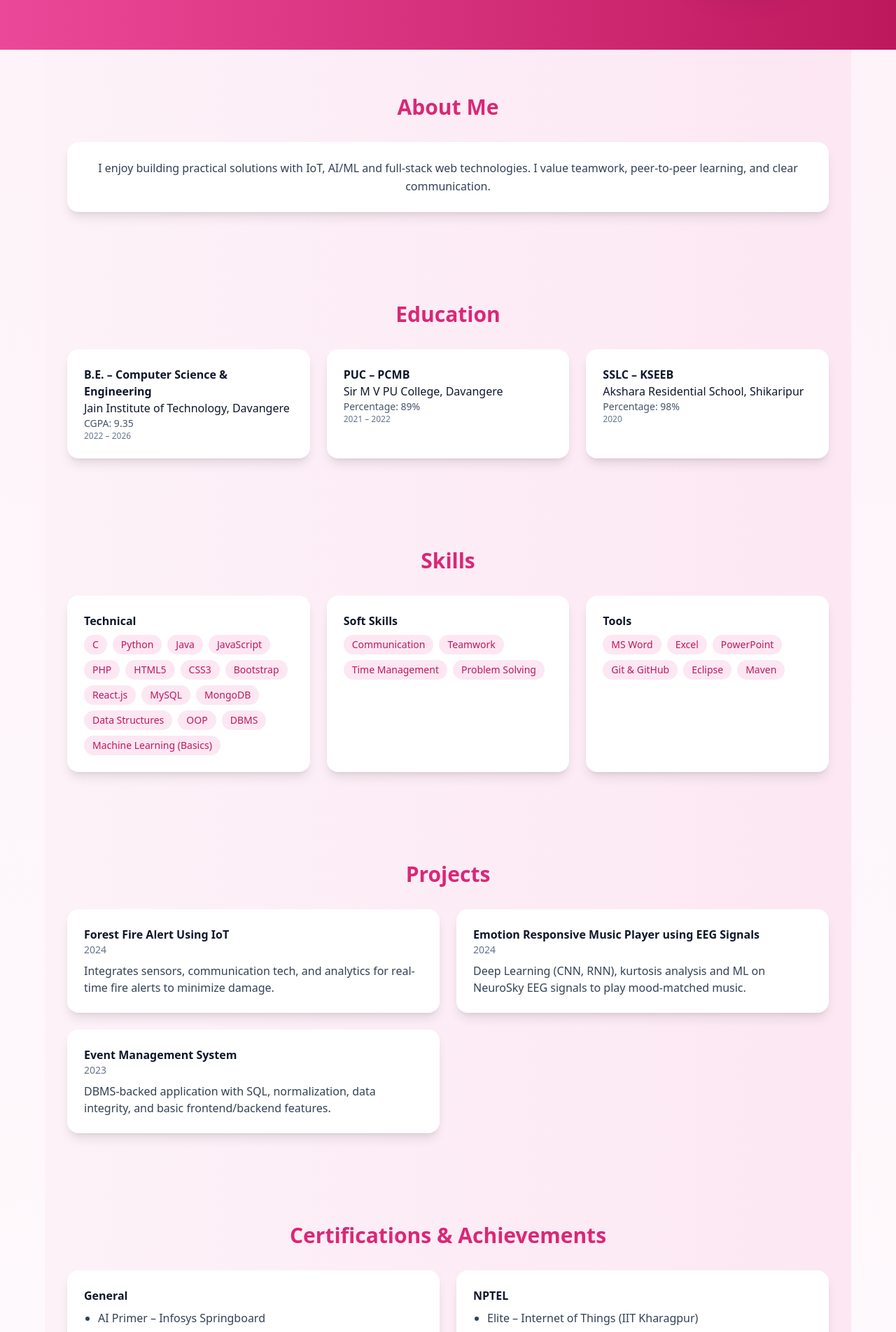
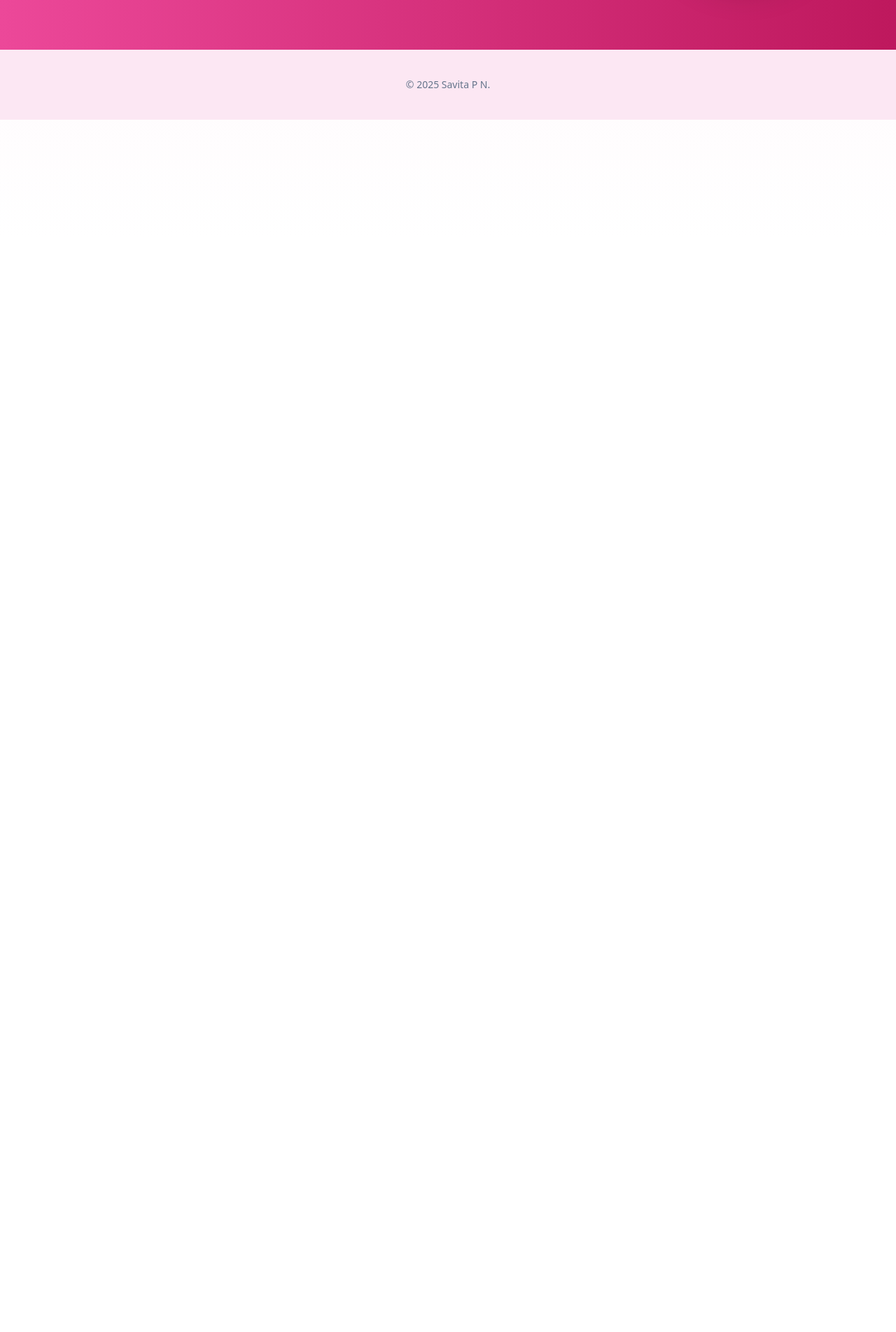
Before and after one commit to Savita-pn/portfolio, a React (Create React App) app: page / in a window 1280 px wide. Shown: the part 460-2363 px from the top of the page at 70% size. After the commit the page ends 800 px from the top, so only its background shows below. Built offline with nearby package versions, Linux system fonts and the light colour scheme.

Commit message:
Update portfolio content

```diff
--- a/src/App.js
+++ b/src/App.js
@@ -1,5 +1,6 @@
 import { useMemo } from "react";
 import { motion } from "framer-motion";
+import profilePic from "./assets/profile.jpg"; // ✅ Correct way to import image
 
 // --- Profile Data ---
 const DATA = {
@@ -8,10 +9,11 @@ const DATA = {
   location: "Rattihalli, Haveri",
   phone: "+91 9591507180",
   email: "nekarsavita@gmail.com",
+
   links: {
     linkedin: "https://www.linkedin.com/in/savita-p-n",
     github: "https://github.com/Savita-pn",
-    resume: "/resume.pdf", // Add resume file path here
+    resume: "/resume.pdf", // ✅ Keep resume inside public/
   },
   objective:
     "Passionate about technology and innovation, I’m an aspiring software engineer committed to lifelong learning and excited to experiment with new tools and technology to improve my abilities. I want to use technology to improve society and have a constructive influence.",
@@ -123,152 +125,23 @@ export default function App() {
               <a className="px-4 py-2 bg-white text-pink-600 rounded-lg font-medium hover:bg-slate-200 transition" href={DATA.links.github} target="_blank" rel="noreferrer">GitHub</a>
             </div>
           </motion.div>
+
+          {/* ✅ FIXED: Profile Image */}
           <motion.div initial={{ opacity: 0, scale: 0.8 }} whileInView={{ opacity: 1, scale: 1 }} transition={{ duration: 0.7 }} className="flex justify-center md:justify-end">
-            <img src="/profile.jpg" alt="Profile" className="w-64 h-64 rounded-full shadow-2xl border-4 border-white hover:scale-105 transition-transform duration-300" />
+            <img
+              src={profilePic} // ✅ imported image
+              alt="Profile"
+              className="w-64 h-64 rounded-full shadow-2xl border-4 border-white hover:scale-105 transition-transform duration-300 object-cover"
+            />
           </motion.div>
+
         </div>
       </section>
 
-      {/* About */}
-      <Section id="about" title="About Me" gradient="bg-gradient-to-r from-pink-50 to-pink-100">
-        <Card>
-          <p className="leading-relaxed text-slate-700 text-center">I enjoy building practical solutions with IoT, AI/ML and full-stack web technologies. I value teamwork, peer-to-peer learning, and clear communication.</p>
-        </Card>
-      </Section>
+      {/* Rest of your sections (About, Education, Skills, etc.) remain unchanged */}
+      {/* ... */}
 
-      {/* Education */}
-      <Section id="education" title="Education" gradient="bg-gradient-to-r from-pink-50 to-pink-100">
-        <div className="grid md:grid-cols-3 gap-6">
-          {DATA.education.map((edu) => (
-            <Card key={edu.title}>
-              <h3 className="font-semibold">{edu.title}</h3>
-              <p>{edu.org}</p>
-              <p className="text-sm text-slate-600">{edu.detail}</p>
-              <p className="text-xs text-slate-500">{edu.period}</p>
-            </Card>
-          ))}
-        </div>
-      </Section>
-
-      {/* Skills */}
-      <Section id="skills" title="Skills" gradient="bg-gradient-to-r from-pink-50 to-pink-100">
-        <div className="grid md:grid-cols-3 gap-6">
-          <Card>
-            <h3 className="font-semibold mb-2">Technical</h3>
-            <div className="flex flex-wrap gap-2">
-              {DATA.skills.technical.map((s) => (<span key={s} className="px-3 py-1 bg-pink-100 text-pink-700 rounded-full text-sm hover:bg-pink-200 transition">{s}</span>))}
-            </div>
-          </Card>
-          <Card>
-            <h3 className="font-semibold mb-2">Soft Skills</h3>
-            <div className="flex flex-wrap gap-2">
-              {DATA.skills.soft.map((s) => (<span key={s} className="px-3 py-1 bg-pink-100 text-pink-700 rounded-full text-sm hover:bg-pink-200 transition">{s}</span>))}
-            </div>
-          </Card>
-          <Card>
-            <h3 className="font-semibold mb-2">Tools</h3>
-            <div className="flex flex-wrap gap-2">
-              {DATA.skills.tools.map((s) => (<span key={s} className="px-3 py-1 bg-pink-100 text-pink-700 rounded-full text-sm hover:bg-pink-200 transition">{s}</span>))}
-            </div>
-          </Card>
-        </div>
-      </Section>
-
-      {/* Projects */}
-      <Section id="projects" title="Projects" gradient="bg-gradient-to-r from-pink-50 to-pink-100">
-        <div className="grid md:grid-cols-2 gap-6">
-          {DATA.projects.map((p) => (
-            <Card key={p.title}>
-              <h3 className="font-semibold">{p.title}</h3>
-              <p className="text-sm text-slate-500">{p.year}</p>
-              <p className="mt-2 text-slate-700">{p.summary}</p>
-            </Card>
-          ))}
-        </div>
-      </Section>
-
-      {/* Certifications */}
-      <Section id="certifications" title="Certifications & Achievements" gradient="bg-gradient-to-r from-pink-50 to-pink-100">
-        <div className="grid md:grid-cols-2 gap-6">
-          <Card>
-            <h3 className="font-semibold mb-2">General</h3>
-            <ul className="list-disc pl-5 space-y-1 text-slate-700">
-              {DATA.certifications.map((c) => (<li key={c}>{c}</li>))}
-            </ul>
-          </Card>
-          <Card>
-            <h3 className="font-semibold mb-2">NPTEL</h3>
-            <ul className="list-disc pl-5 space-y-1 text-slate-700">
-              {DATA.nptel.map((c) => (<li key={c}>{c}</li>))}
-            </ul>
-          </Card>
-        </div>
-      </Section>
-
-      {/* Trainings */}
-      <Section id="trainings" title="Internshala Trainings" gradient="bg-gradient-to-r from-pink-50 to-pink-100">
-        <Card>
-          <ul className="list-disc pl-5 space-y-1 text-slate-700">
-            {DATA.trainings.map((t) => (<li key={t}>{t}</li>))}
-          </ul>
-        </Card>
-      </Section>
-
-      {/* Publication */}
-      <Section id="publication" title="Publication" gradient="bg-gradient-to-r from-pink-50 to-pink-100">
-        <Card>
-          <h3 className="font-semibold">{DATA.publication.title}</h3>
-          <p className="text-slate-700">{DATA.publication.venue}</p>
-          <p className="text-slate-600 text-sm">{DATA.publication.details}</p>
-        </Card>
-      </Section>
-
-      {/* Activities */}
-      <Section id="activities" title="Extra-Curricular Activities" gradient="bg-gradient-to-r from-pink-50 to-pink-100">
-        <Card>
-          <ul className="list-disc pl-5 space-y-1 text-slate-700">
-            {DATA.activities.map((a) => (<li key={a}>{a}</li>))}
-          </ul>
-        </Card>
-      </Section>
-
-      {/* Leadership */}
-      <Section id="leadership" title="Leadership" gradient="bg-gradient-to-r from-pink-50 to-pink-100">
-        <Card>
-          <ul className="list-disc pl-5 space-y-1 text-slate-700">
-            {DATA.leadership.map((l) => (<li key={l}>{l}</li>))}
-          </ul>
-        </Card>
-      </Section>
-
-      {/* Resume Download */}
-      <Section id="resume" title="Resume" gradient="bg-gradient-to-r from-pink-50 to-pink-100">
-        <Card className="text-center">
-          <p className="mb-4">You can download my resume below:</p>
-          <a
-  href={DATA.links.resume}
-  download="Savita_PN_Resume.pdf"
-  className="px-6 py-2 bg-pink-600 text-white rounded-lg font-medium hover:bg-pink-700 transition"
->
-  Download Resume
-</a>
-
-        </Card>
-      </Section>
-
-      {/* Contact */}
-      <Section id="contact" title="Contact" gradient="bg-gradient-to-r from-pink-50 to-pink-100">
-        <Card className="text-center">
-          <p className="mb-2">Phone: <a href={`tel:${DATA.phone}`} className="text-pink-600">{DATA.phone}</a></p>
-          <p className="mb-2">Email: <a href={`mailto:${DATA.email}`} className="text-pink-600">{DATA.email}</a></p>
-          <p>
-            <a href={DATA.links.linkedin} target="_blank" rel="noreferrer" className="text-pink-600 underline mr-4">LinkedIn</a>
-            <a href={DATA.links.github} target="_blank" rel="noreferrer" className="text-pink-600 underline">GitHub</a>
-          </p>
-        </Card>
-      </Section>
-
-      <footer className="py-10 text-center text-sm text-slate-500 bg-pink-100">© {DATA.name}.</footer>
+      <footer className="py-10 text-center text-sm text-slate-500 bg-pink-100">© {year} {DATA.name}.</footer>
     </div>
   );
 }
```
